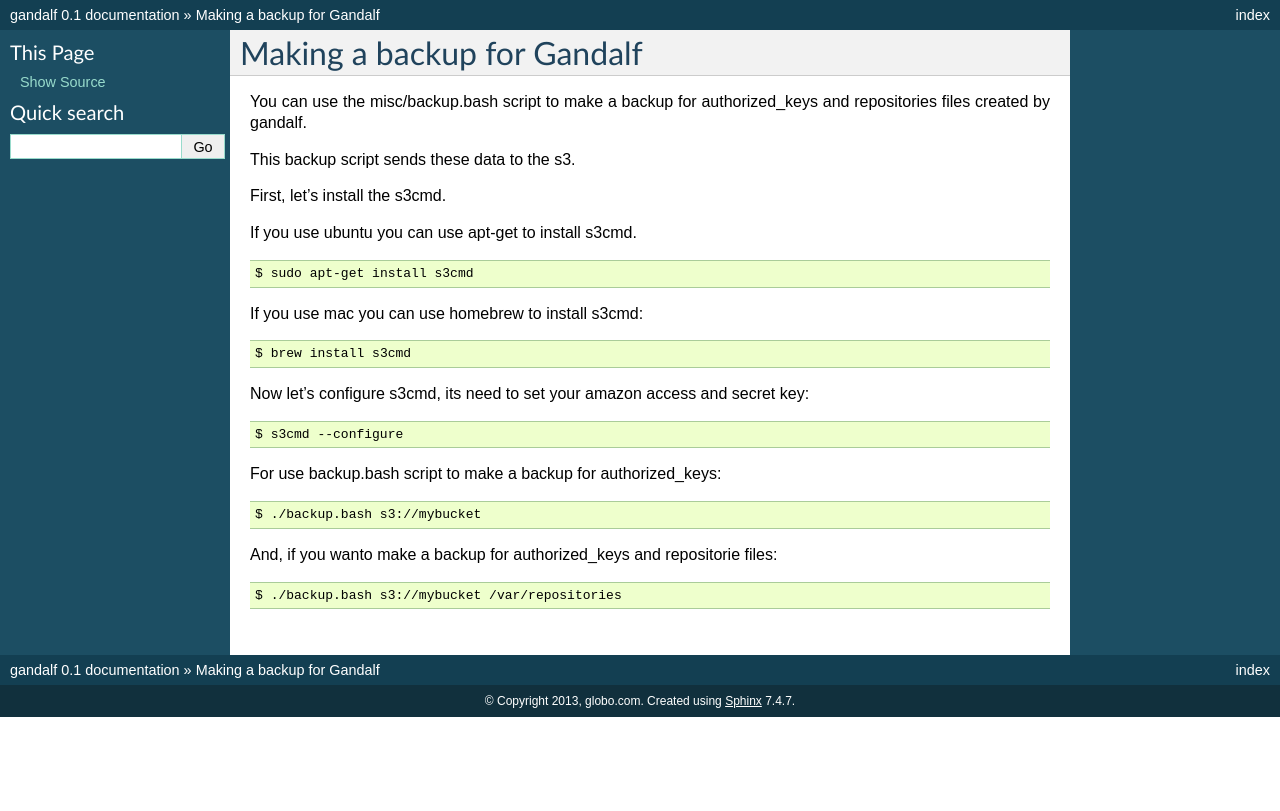
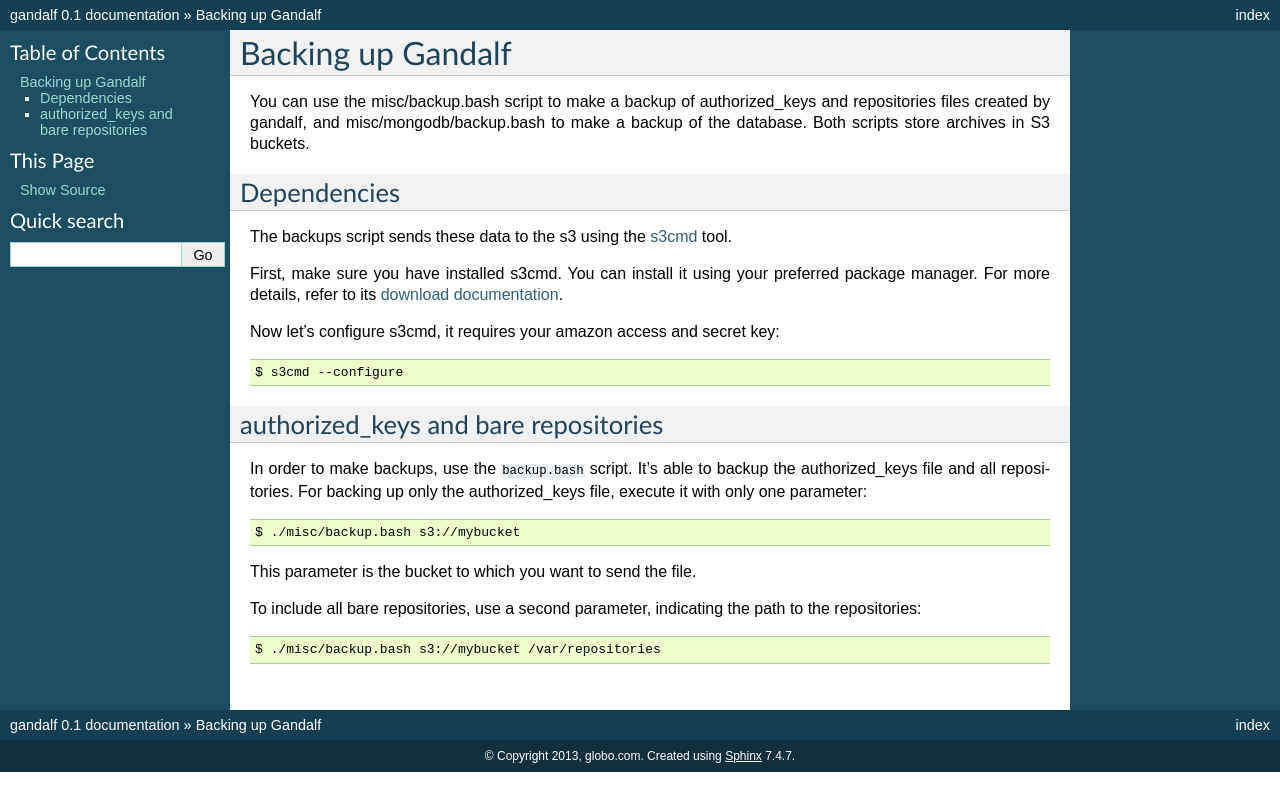
Before and after one commit to tsuru/gandalf, a Sphinx documentation site: the page built from docs/source/making-backup.rst, in a window 1280 px wide. Shown: the top 811 px of the page. Built offline with Sphinx 7.4.7, drawn with Linux system fonts in a browser that asks for light colours.

Commit message:
docs: improve backup documentation
Don't provide specific installation instructions for operating systems,
and create some sessions (preparing for the MongoDB backups
documentation).

```diff
--- a/docs/source/making-backup.rst
+++ b/docs/source/making-backup.rst
@@ -1,32 +1,22 @@
-===========================
-Making a backup for Gandalf
-===========================
+==================
+Backing up Gandalf
+==================
 
-You can use the misc/backup.bash script to make a backup
-for authorized_keys and repositories files created by gandalf.
+You can use the misc/backup.bash script to make a backup of authorized_keys and
+repositories files created by gandalf, and misc/mongodb/backup.bash to make a
+backup of the database. Both scripts store archives in S3 buckets.
 
-This backup script sends these data to the s3.
+Dependencies
+============
 
-First, let's install the s3cmd.
+The backups script sends these data to the s3 using the `s3cmd
+<http://s3tools.org/s3cmd>`_ tool.
 
-If you use ubuntu you can use apt-get to install s3cmd.
+First, make sure you have installed s3cmd. You can install it using your
+preferred package manager. For more details, refer to its `download
+documentation <http://s3tools.org/download>`_.
 
-.. highlight:: bash
-
-::
-
-    $ sudo apt-get install s3cmd
-
-If you use mac you can use homebrew to install s3cmd:
-
-.. highlight:: bash
-
-::
-
-    $ brew install s3cmd
-
-
-Now let's configure s3cmd, its need to set your amazon access and secret key:
+Now let's configure s3cmd, it requires your amazon access and secret key:
 
 .. highlight:: bash
 
@@ -34,19 +24,26 @@ Now let's configure s3cmd, its need to set your amazon access and secret key:
 
     $ s3cmd --configure
 
+authorized_keys and bare repositories
+=====================================
 
-For use backup.bash script to make a backup for authorized_keys:
+In order to make backups, use the ``backup.bash`` script. It's able to backup
+the authorized_keys file and all repositories. For backing up only the
+authorized_keys file, execute it with only one parameter:
 
 .. highlight:: bash
 
 ::
 
-    $ ./backup.bash s3://mybucket
+    $ ./misc/backup.bash s3://mybucket
 
-And, if you wanto make a backup for authorized_keys and repositorie files:
+This parameter is the bucket to which you want to send the file.
+
+To include all bare repositories, use a second parameter, indicating the path
+to the repositories:
 
 .. highlight:: bash
 
 ::
 
-    $ ./backup.bash s3://mybucket /var/repositories
+    $ ./misc/backup.bash s3://mybucket /var/repositories
```
